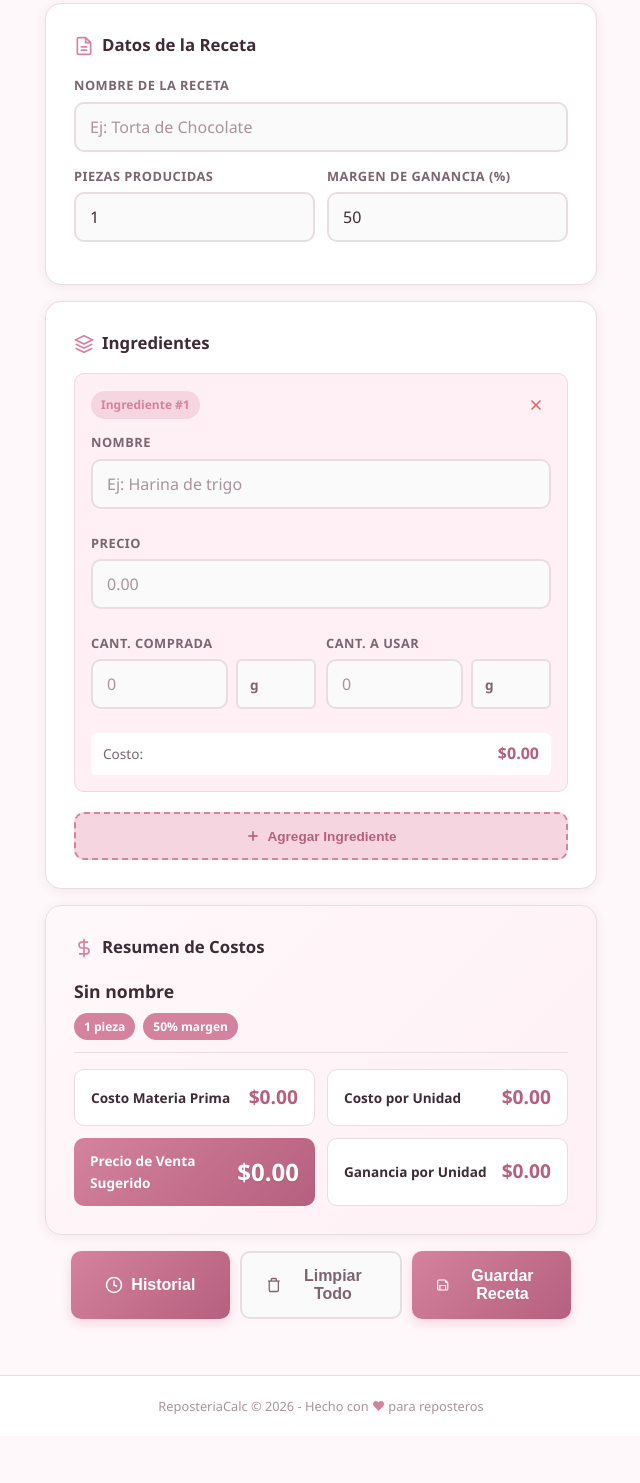
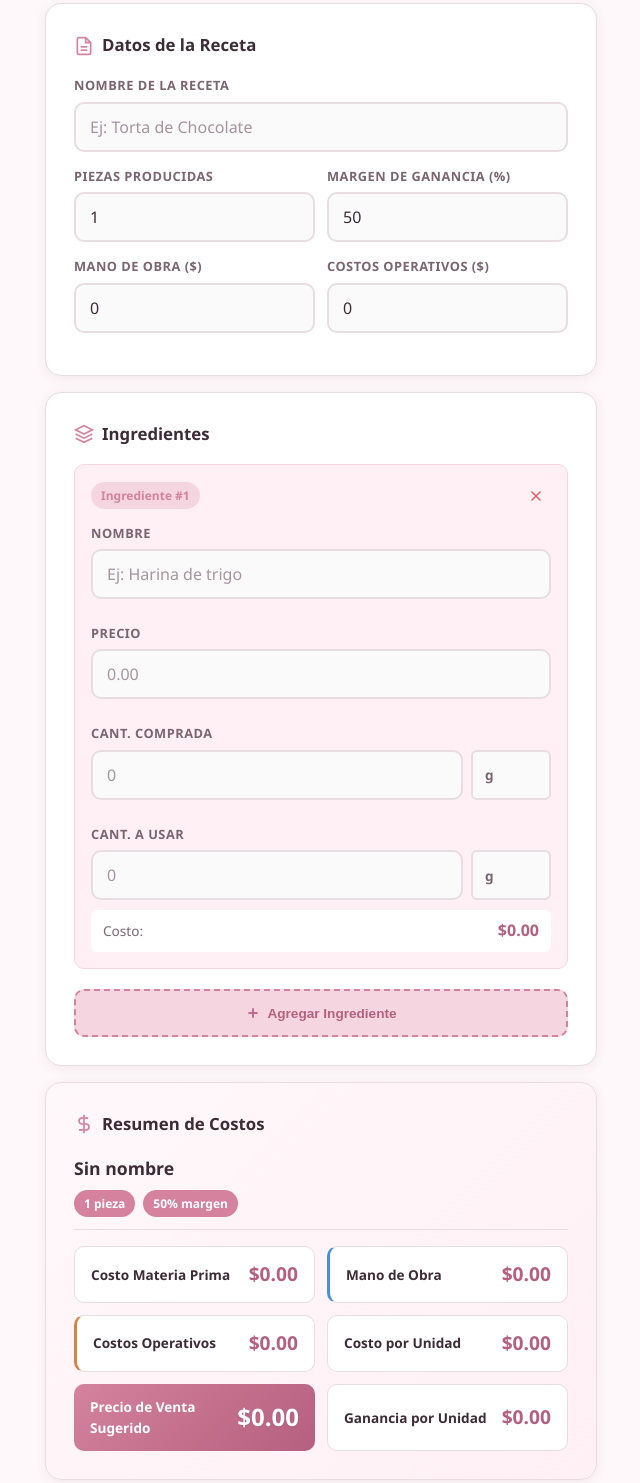
Before and after one commit to xxg4xx/reposteriacalc, a plain HTML site: page index.html in a window 1280 px wide. Shown: the part 140-1623 px from the top of the page, without its empty margins (319-959 px from the left). Before the commit the page ends 1576 px from the top, so only its background shows below. Drawn offline with Linux system fonts and the light colour scheme.

Commit message:
feat: agregar Mano de Obra y Costos Operativos al calculo de costos

```diff
--- a/app.js
+++ b/app.js
@@ -99,8 +99,11 @@ function calculateAll() {
   const recipeName = document.getElementById('recipe-name').value || 'Sin nombre';
   const piecesCount = parseInt(document.getElementById('pieces-count').value) || 1;
   const profitMargin = parseFloat(document.getElementById('profit-margin').value) || 0;
+  const laborCost = parseFloat(document.getElementById('labor-cost').value) || 0;
+  const operatingCost = parseFloat(document.getElementById('operating-cost').value) || 0;
 
-  const unitCost = piecesCount > 0 ? totalCost / piecesCount : 0;
+  const grandTotalCost = totalCost + laborCost + operatingCost;
+  const unitCost = piecesCount > 0 ? grandTotalCost / piecesCount : 0;
   const salePrice = unitCost * (1 + profitMargin / 100);
   const profitPerUnit = salePrice - unitCost;
 
@@ -108,6 +111,8 @@ function calculateAll() {
   document.getElementById('summary-pieces').textContent = `${piecesCount} pieza${piecesCount !== 1 ? 's' : ''}`;
   document.getElementById('summary-margin').textContent = `${profitMargin}% margen`;
   document.getElementById('total-cost').textContent = formatCurrency(totalCost);
+  document.getElementById('labor-cost-display').textContent = formatCurrency(laborCost);
+  document.getElementById('operating-cost-display').textContent = formatCurrency(operatingCost);
   document.getElementById('unit-cost').textContent = formatCurrency(unitCost);
   document.getElementById('sale-price').textContent = formatCurrency(salePrice);
   document.getElementById('profit-per-unit').textContent = formatCurrency(profitPerUnit);
@@ -174,7 +179,7 @@ function createIngredientCard(data = {}) {
         <label>Cant. Comprada</label>
         <div class="qty-unit-row">
           <input type="number" data-field="boughtQty" data-id="${id}" value="${boughtQty}" placeholder="0" min="0" step="any" class="qty-input">
-          <select data-field="boughtUnit" data-id="${id}" class="unit-select-inline">
+          <select data-field="boughtUnit" data-id="${id}" class="unit-select-inline" autocomplete="off">
             <option value="g" ${boughtUnit === 'g' ? 'selected' : ''}>g</option>
             <option value="kg" ${boughtUnit === 'kg' ? 'selected' : ''}>kg</option>
             <option value="ml" ${boughtUnit === 'ml' ? 'selected' : ''}>ml</option>
@@ -187,7 +192,7 @@ function createIngredientCard(data = {}) {
         <label>Cant. a Usar</label>
         <div class="qty-unit-row">
           <input type="number" data-field="usedQty" data-id="${id}" value="${usedQty}" placeholder="0" min="0" step="any" class="qty-input">
-          <select data-field="usedUnit" data-id="${id}" class="unit-select-inline">
+          <select data-field="usedUnit" data-id="${id}" class="unit-select-inline" autocomplete="off">
             <option value="g" ${usedUnit === 'g' ? 'selected' : ''}>g</option>
             <option value="kg" ${usedUnit === 'kg' ? 'selected' : ''}>kg</option>
             <option value="ml" ${usedUnit === 'ml' ? 'selected' : ''}>ml</option>
@@ -232,6 +237,8 @@ function collectData() {
   const recipeName = document.getElementById('recipe-name').value;
   const piecesCount = parseInt(document.getElementById('pieces-count').value) || 1;
   const profitMargin = parseFloat(document.getElementById('profit-margin').value) || 0;
+  const laborCost = parseFloat(document.getElementById('labor-cost').value) || 0;
+  const operatingCost = parseFloat(document.getElementById('operating-cost').value) || 0;
 
   const ingredients = [];
   document.querySelectorAll('.ingredient-card').forEach(card => {
@@ -246,7 +253,7 @@ function collectData() {
     });
   });
 
-  return { recipeName, piecesCount, profitMargin, ingredients, nextId: ingredientIdCounter + 1 };
+  return { recipeName, piecesCount, profitMargin, laborCost, operatingCost, ingredients, nextId: ingredientIdCounter + 1 };
 }
 
 function saveData() {
@@ -275,6 +282,8 @@ function restoreData(data) {
   document.getElementById('recipe-name').value = data.recipeName || '';
   document.getElementById('pieces-count').value = data.piecesCount || 1;
   document.getElementById('profit-margin').value = data.profitMargin ?? 50;
+  document.getElementById('labor-cost').value = data.laborCost ?? 0;
+  document.getElementById('operating-cost').value = data.operatingCost ?? 0;
 
   if (data.ingredients && data.ingredients.length > 0) {
     data.ingredients.forEach(ing => addIngredient(ing));
@@ -294,6 +303,8 @@ function clearAllNoConfirm() {
   document.getElementById('recipe-name').value = '';
   document.getElementById('pieces-count').value = 1;
   document.getElementById('profit-margin').value = 50;
+  document.getElementById('labor-cost').value = 0;
+  document.getElementById('operating-cost').value = 0;
   document.getElementById('ingredients-list').innerHTML = '';
   ingredientIdCounter = 0;
 
@@ -567,6 +578,8 @@ function init() {
   document.getElementById('pieces-count').addEventListener('input', calculateAll);
   document.getElementById('profit-margin').addEventListener('input', calculateAll);
   document.getElementById('recipe-name').addEventListener('input', calculateAll);
+  document.getElementById('labor-cost').addEventListener('input', calculateAll);
+  document.getElementById('operating-cost').addEventListener('input', calculateAll);
 
   const saved = loadData();
   if (action === 'history') {
--- a/index.html
+++ b/index.html
@@ -18,8 +18,8 @@
 <body>
   <div id="install-banner" class="install-banner hidden">
     <span>Instala ReposteriaCalc en tu dispositivo</span>
-    <button id="install-btn" class="btn-install">Instalar</button>
-    <button id="dismiss-install" class="btn-dismiss">&times;</button>
+    <button id="install-btn" class="btn-install" aria-label="Instalar aplicación">Instalar</button>
+    <button id="dismiss-install" class="btn-dismiss" aria-label="Cerrar">&times;</button>
   </div>
 
   <header class="header">
@@ -68,6 +68,17 @@
           <input type="number" id="profit-margin" value="50" min="0" max="1000" placeholder="50">
         </div>
       </div>
+
+      <div class="form-row">
+        <div class="form-group">
+          <label for="labor-cost">Mano de Obra ($)</label>
+          <input type="number" id="labor-cost" value="0" min="0" step="0.01" placeholder="0.00">
+        </div>
+        <div class="form-group">
+          <label for="operating-cost">Costos Operativos ($)</label>
+          <input type="number" id="operating-cost" value="0" min="0" step="0.01" placeholder="0.00">
+        </div>
+      </div>
     </div>
 
     <div class="card">
@@ -85,7 +96,7 @@
       <div id="ingredients-list" class="ingredients-list"></div>
 
       <div class="card-footer">
-        <button id="add-ingredient" class="btn-add full-width">
+        <button id="add-ingredient" class="btn-add full-width" aria-label="Agregar ingrediente">
           <svg viewBox="0 0 24 24" fill="none" stroke="currentColor" stroke-width="2.5">
             <line x1="12" y1="5" x2="12" y2="19"/>
             <line x1="5" y1="12" x2="19" y2="12"/>
@@ -117,6 +128,14 @@
           <span class="summary-label">Costo Materia Prima</span>
           <span class="summary-value" id="total-cost">$0.00</span>
         </div>
+        <div class="summary-item labor">
+          <span class="summary-label">Mano de Obra</span>
+          <span class="summary-value" id="labor-cost-display">$0.00</span>
+        </div>
+        <div class="summary-item operating">
+          <span class="summary-label">Costos Operativos</span>
+          <span class="summary-value" id="operating-cost-display">$0.00</span>
+        </div>
         <div class="summary-item">
           <span class="summary-label">Costo por Unidad</span>
           <span class="summary-value" id="unit-cost">$0.00</span>
@@ -145,14 +164,14 @@
         </svg>
         Historial
       </button>
-      <button id="clear-all" class="btn-secondary">
+      <button id="clear-all" class="btn-secondary" aria-label="Limpiar todo">
         <svg viewBox="0 0 24 24" fill="none" stroke="currentColor" stroke-width="2">
           <polyline points="3 6 5 6 21 6"/>
           <path d="M19 6v14a2 2 0 0 1-2 2H7a2 2 0 0 1-2-2V6m3 0V4a2 2 0 0 1 2-2h4a2 2 0 0 1 2 2v2"/>
         </svg>
         Limpiar Todo
       </button>
-      <button id="save-recipe" class="btn-primary">
+      <button id="save-recipe" class="btn-primary" aria-label="Guardar receta">
         <svg viewBox="0 0 24 24" fill="none" stroke="currentColor" stroke-width="2">
           <path d="M19 21H5a2 2 0 0 1-2-2V5a2 2 0 0 1 2-2h11l5 5v11a2 2 0 0 1-2 2z"/>
           <polyline points="17 21 17 13 7 13 7 21"/>
@@ -163,10 +182,10 @@
     </div>
   </main>
 
-  <div id="history-modal" class="modal-overlay hidden">
+  <div id="history-modal" class="modal-overlay hidden" role="dialog" aria-modal="true" aria-labelledby="history-title">
     <div class="modal">
       <div class="modal-header">
-        <h2 class="modal-title">
+        <h2 id="history-title" class="modal-title">
           <svg class="icon" viewBox="0 0 24 24" fill="none" stroke="currentColor" stroke-width="2">
             <circle cx="12" cy="12" r="10"/>
             <polyline points="12 6 12 12 16 14"/>
--- a/styles.css
+++ b/styles.css
@@ -401,7 +401,9 @@ input[type="number"]::-webkit-inner-spin-button {
 }
 
 .ingredient-grid .form-group:nth-child(1),
-.ingredient-grid .form-group:nth-child(2) {
+.ingredient-grid .form-group:nth-child(2),
+.ingredient-grid .form-group:nth-child(3),
+.ingredient-grid .form-group:nth-child(4) {
   grid-column: 1 / -1;
 }
 
@@ -557,6 +559,14 @@ input[type="number"]::-webkit-inner-spin-button {
 .summary-item.highlight .summary-label {
   color: #FFFFFF;
   font-weight: 600;
+}
+
+.summary-item.labor {
+  border-left: 3px solid #4A90D9;
+}
+
+.summary-item.operating {
+  border-left: 3px solid #D98245;
 }
 
 /* Cost Breakdown */
--- a/sw.js
+++ b/sw.js
@@ -1,8 +1,9 @@
-const CACHE_NAME = 'reposteriacalc-v2';
+const CACHE_NAME = 'reposteriacalc-v3';
 
 const STATIC_ASSETS = [
   '/',
   '/index.html',
+  '/offline.html',
   '/styles.css',
   '/app.js',
   '/manifest.json'
```
